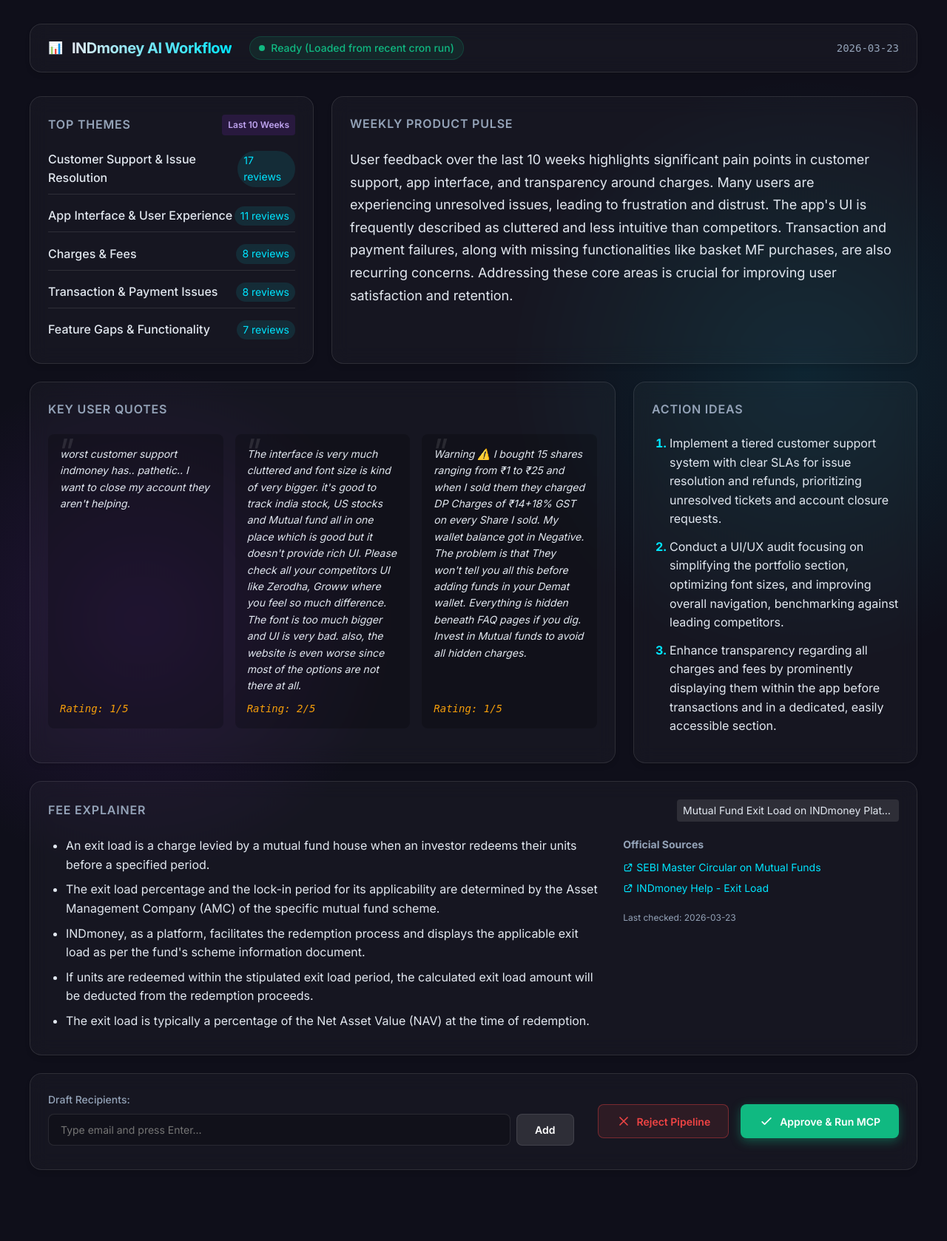
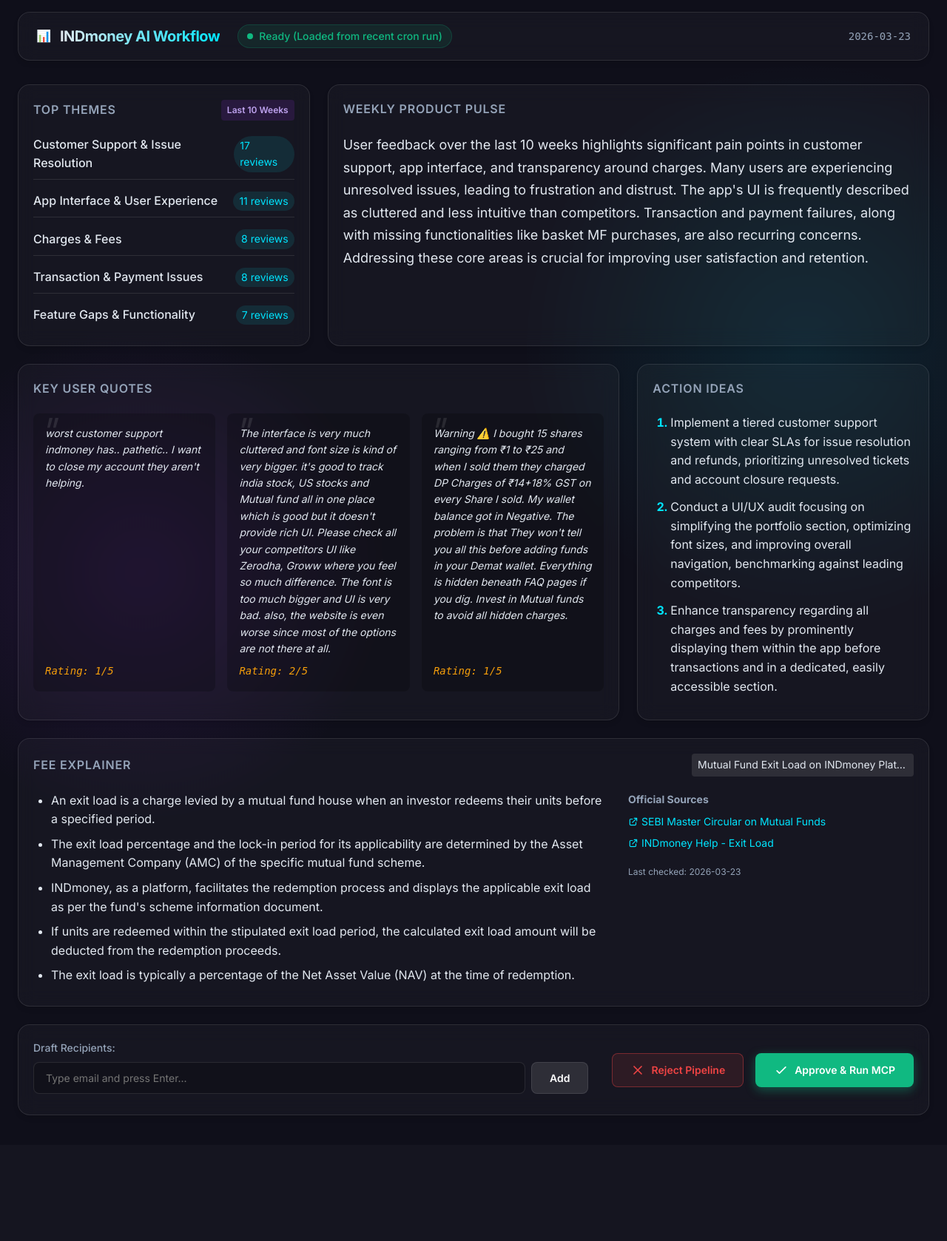
Before and after one commit to Anandmv26/indmoney-pulse, a Flask app: page / in a window 1280 px wide. Shown: the whole page at 74% size. After the commit the page ends 1508 px from the top, so only its background shows below. Run offline with Flask 3, Linux system fonts and the light colour scheme.

Commit message:
Fix source links and reduce dashboard padding

```diff
--- a/src/ui/static/css/style.css
+++ b/src/ui/static/css/style.css
@@ -25,7 +25,7 @@ body {
   color: var(--text-primary);
   line-height: 1.6;
   min-height: 100vh;
-  padding: 2rem;
+  padding: 1rem 1.5rem;
   background-image:
     radial-gradient(circle at 15% 50%, rgba(142, 45, 226, 0.15), transparent 25%),
     radial-gradient(circle at 85% 30%, rgba(0, 229, 255, 0.1), transparent 25%);
@@ -35,7 +35,7 @@ body {
   display: grid;
   grid-template-columns: repeat(3, 1fr);
   gap: 1.5rem;
-  max-width: 1200px;
+  max-width: 1600px;
   margin: 0 auto;
 }
 
@@ -51,7 +51,7 @@ body {
 }
 
 .glass-card {
-  padding: 1.5rem;
+  padding: 1.25rem;
   transition: transform 0.2s cubic-bezier(0.4, 0, 0.2, 1), box-shadow 0.2s;
   overflow: hidden;
   display: flex;
@@ -67,7 +67,7 @@ body {
 
 /* Header */
 .main-header {
-  max-width: 1200px;
+  max-width: 1600px;
   margin: 0 auto 2rem;
   padding: 1rem 1.5rem;
   display: flex;
@@ -321,7 +321,7 @@ body {
   justify-content: space-between;
   align-items: center;
   gap: 2rem;
-  margin-bottom: 4rem; /* Bottom padding */
+  margin-bottom: 1.5rem;
 }
 
 .recipient-manager {
```
Also changed, not shown: src/fee/fee_explainer.py (+2 -15 lines).
